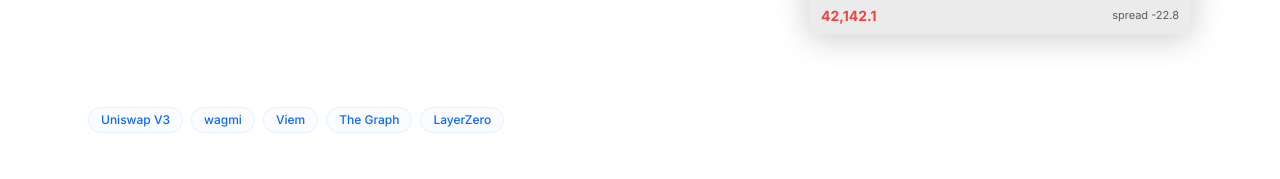
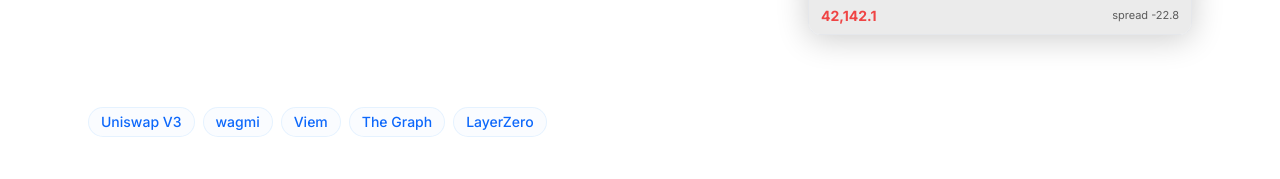
Before and after one commit to frankytheme-cyber/frontend-developer, a Next.js app in the folder portfolio/: page / in a window 1280 px wide. Shown: the part 3070-3249 px from the top of the page. Built offline with nearby package versions, Linux system fonts and the light colour scheme; no server answers; grey boxes are pictures that could not be loaded.

Commit message:
style: update badge font size in ProjectsCrypto component

```diff
--- a/portfolio/src/components/ProjectsCrypto.tsx
+++ b/portfolio/src/components/ProjectsCrypto.tsx
@@ -60,7 +60,7 @@ export default function ProjectsCrypto() {
         {PROTOCOLS.map((p) => (
           <span
             key={p}
-            className="text-xs font-medium px-3 py-1 rounded-full"
+            className="text-sm font-medium px-3 py-1 rounded-full"
             style={{
               background: "rgba(147,197,253,0.05)",
               border: "1px solid rgba(147,197,253,0.2)",
```
